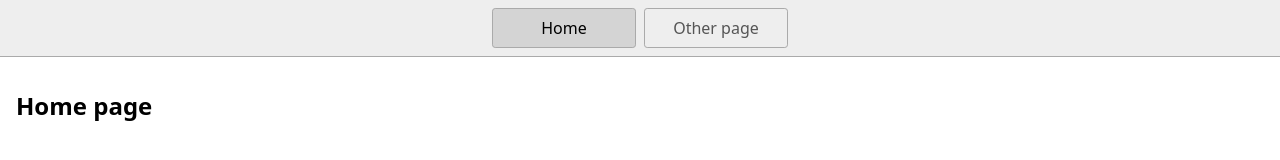
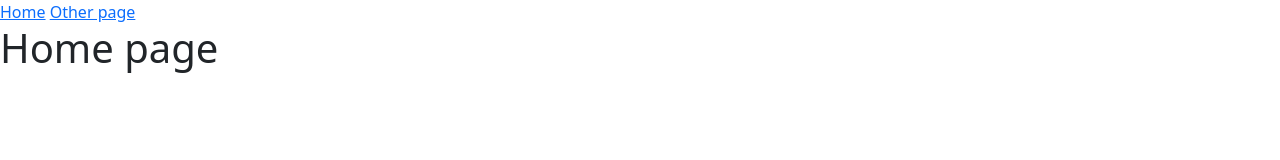
Before and after one commit to Xalahad/Level-3, a plain HTML site: page index.html in a window 1280 px wide. Drawn offline with nearby package versions, Linux system fonts and the light colour scheme.

Commit message:
1 file modified

```diff
--- a/index.html
+++ b/index.html
@@ -8,6 +8,8 @@
       Need a visual blank slate?
       Remove all code in `styles.css`!
     -->
+    <link href="https://cdn.jsdelivr.net/npm/bootstrap@5.0.2/dist/css/bootstrap.min.css" rel="stylesheet" integrity="sha384-EVSTQN3/azprG1Anm3QDgpJLIm9Nao0Yz1ztcQTwFspd3yD65VohhpuuCOmLASjC" crossorigin="anonymous">
+    <script src="https://cdn.jsdelivr.net/npm/bootstrap@5.0.2/dist/js/bootstrap.bundle.min.js" integrity="sha384-MrcW6ZMFYlzcLA8Nl+NtUVF0sA7MsXsP1UyJoMp4YLEuNSfAP+JcXn/tWtIaxVXM" crossorigin="anonymous"</script>
     <link rel="stylesheet" href="styles.css" />
     <script type="module" src="script.js"></script>
   </head>
```
